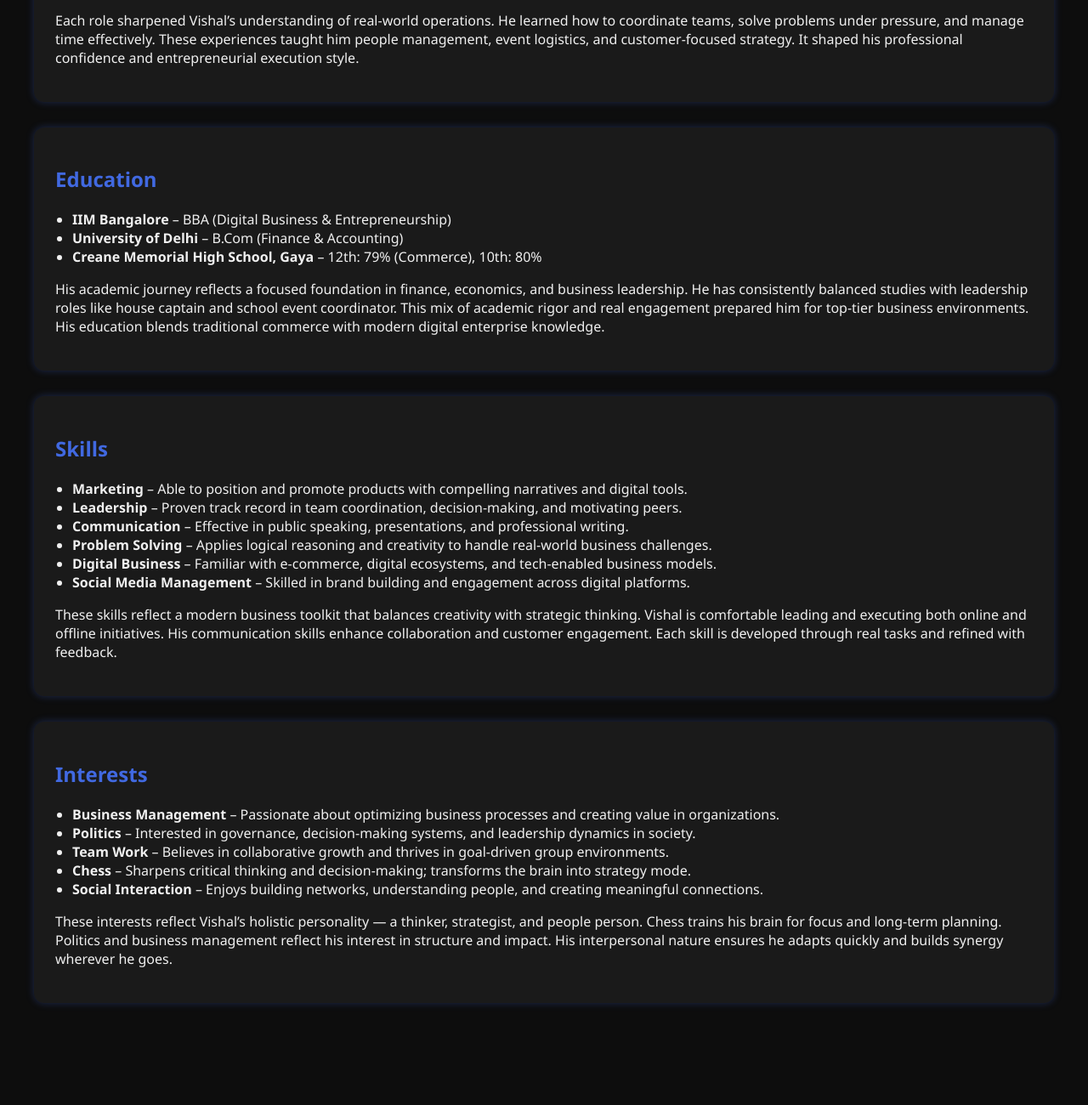
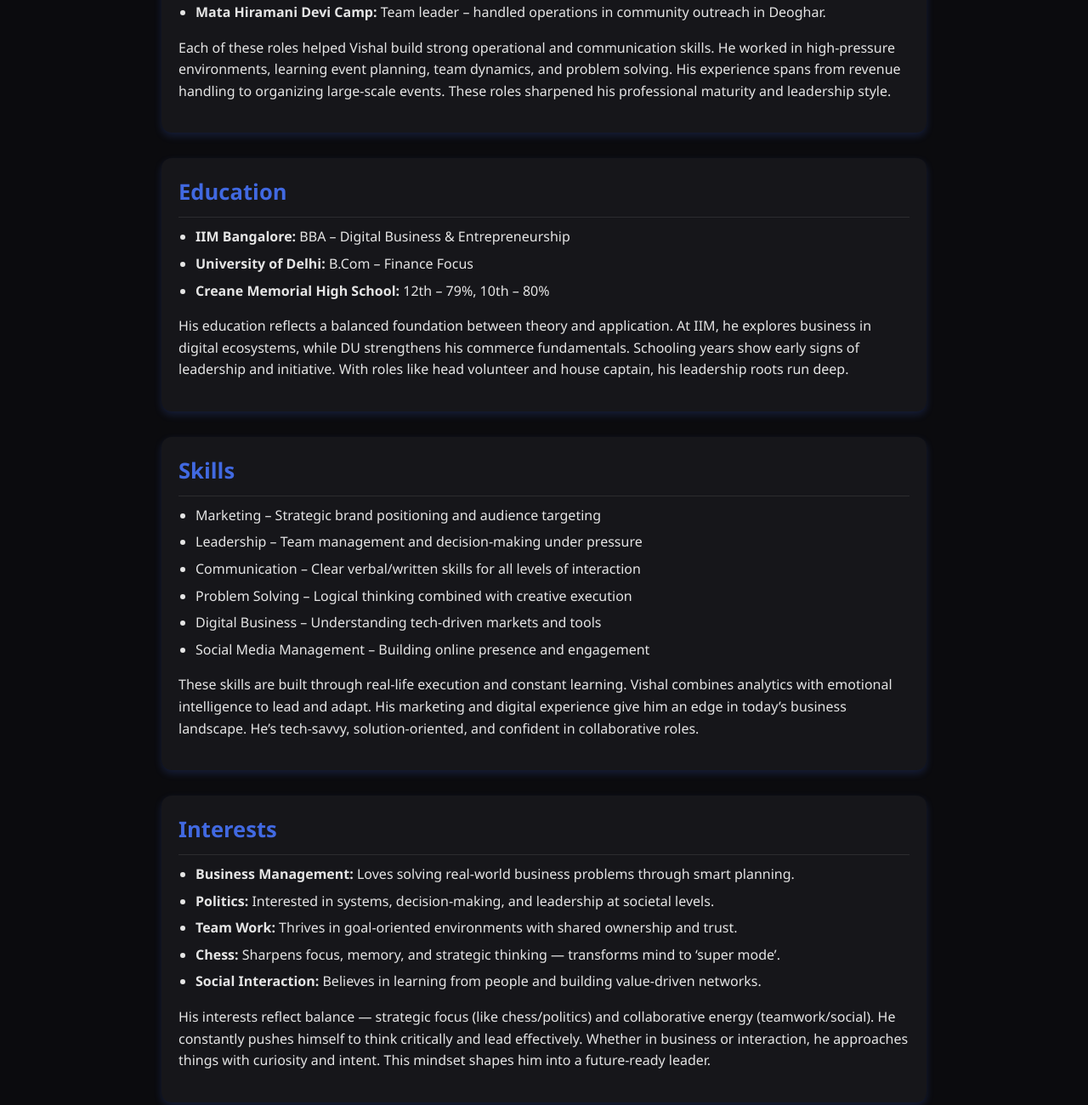
Before and after one commit to Bhavyas696/vishal-agarwal-resume, a plain HTML site: page index.html in a window 1280 px wide. Shown: the part 698-1998 px from the top of the page at 85% size. Before the commit the page ends 1948 px from the top, so only its background shows below. Drawn offline with Linux system fonts and the light colour scheme.

Commit message:
Update index.html

```diff
--- a/index.html
+++ b/index.html
@@ -1,95 +1,120 @@
 <!DOCTYPE html>
 <html lang="en">
 <head>
-  <meta charset="UTF-8">
+  <meta charset="UTF-8" />
+  <meta name="viewport" content="width=device-width, initial-scale=1.0" />
   <title>Vishal Raj - Resume</title>
   <style>
     body {
       margin: 0;
-      font-family: 'Segoe UI', Tahoma, Geneva, Verdana, sans-serif;
-      background-color: #0D0D0D;
-      color: #F0F0F0;
-      padding: 40px;
+      font-family: 'Segoe UI', sans-serif;
+      background-color: #0b0b0e;
+      color: #e5e5e5;
+      padding: 40px 20px;
+      line-height: 1.6;
     }
-    h1, h2 {
-      color: #4169E1; /* Royal Blue */
+    .container {
+      max-width: 900px;
+      margin: auto;
+    }
+    h1 {
+      font-size: 2.5rem;
+      color: #4169e1;
+      margin-bottom: 5px;
+    }
+    h2 {
+      color: #4169e1;
+      margin-bottom: 10px;
     }
     .card {
-      background-color: #1A1A1A;
+      background: #16161a;
+      padding: 20px;
       border-radius: 12px;
-      padding: 25px;
+      box-shadow: 0 4px 10px rgba(65, 105, 225, 0.2);
       margin-bottom: 30px;
-      box-shadow: 0 0 10px rgba(65, 105, 225, 0.3);
+      transition: transform 0.3s ease;
+    }
+    .card:hover {
+      transform: scale(1.01);
+    }
+    .section-title {
+      margin-top: 0;
+      font-size: 1.6rem;
+      border-bottom: 1px solid #2c2c2f;
+      padding-bottom: 8px;
     }
     ul {
+      margin: 10px 0;
       padding-left: 20px;
     }
-    .highlight {
-      color: #FFD700;
+    li {
+      margin-bottom: 6px;
     }
     .contact p {
-      margin: 6px 0;
+      margin: 5px 0;
     }
   </style>
 </head>
 <body>
+  <div class="container">
 
     <h1>Vishal Raj</h1>
     <div class="card contact">
       <p><strong>Phone:</strong> +91 96080 82758</p>
       <p><strong>Email:</strong> Vishal.agr24@iimb.ac.in</p>
-    <p><strong>Location:</strong> Sheikh Sarai Phase 2, South Delhi</p>
+      <p><strong>Address:</strong> Sheikh Sarai Phase 2, South Delhi</p>
     </div>
 
     <div class="card">
-    <h2>Professional Summary</h2>
-    <p>Vishal is a highly motivated dual-degree student pursuing <span class="highlight">B.Com from DU</span> and <span class="highlight">BBA from IIM Bangalore</span>. His passion for finance, entrepreneurship, and business strategy drives his academic and extracurricular choices. With a strong blend of analytical and leadership skills, he is committed to building value in every opportunity. He brings focus, innovation, and a team-driven mindset to every challenge he undertakes.</p>
+      <h2 class="section-title">Professional Summary</h2>
+      <p>Vishal is pursuing a double degree — B.Com from DU and BBA from IIM Bangalore — combining academic rigor with real-world business insight. With a keen interest in entrepreneurship and digital business, he excels at turning ideas into action. His ability to multitask, lead teams, and execute under pressure sets him apart. He's focused on creating impact and driving value through innovation.</p>
     </div>
 
     <div class="card">
-    <h2>Experience</h2>
+      <h2 class="section-title">Experience</h2>
       <ul>
-      <li><strong>Mata Hiramani Devi Camp (2024)</strong> – Managed operations and coordinated volunteers during a community health initiative in Deoghar, Jharkhand.</li>
-      <li><strong>BOACON 2024, Rajgir</strong> – Core Operations Team Member for a major medical conference with over 1000+ attendees.</li>
-      <li><strong>Intern at Metvy</strong> – Worked as a Revenue Generation Specialist, building leads and converting users through strategic outreach.</li>
+        <li><strong>Metvy Internship:</strong> Revenue Generation Specialist – drove outreach, sales, and strategic conversion.</li>
+        <li><strong>BOACON 2024:</strong> Core Operations Team – led logistics for 1000+ participant event at Rajgir, Bihar.</li>
+        <li><strong>Mata Hiramani Devi Camp:</strong> Team leader – handled operations in community outreach in Deoghar.</li>
       </ul>
-    <p>Each role sharpened Vishal’s understanding of real-world operations. He learned how to coordinate teams, solve problems under pressure, and manage time effectively. These experiences taught him people management, event logistics, and customer-focused strategy. It shaped his professional confidence and entrepreneurial execution style.</p>
+      <p>Each of these roles helped Vishal build strong operational and communication skills. He worked in high-pressure environments, learning event planning, team dynamics, and problem solving. His experience spans from revenue handling to organizing large-scale events. These roles sharpened his professional maturity and leadership style.</p>
     </div>
 
     <div class="card">
-    <h2>Education</h2>
+      <h2 class="section-title">Education</h2>
       <ul>
-      <li><strong>IIM Bangalore</strong> – BBA (Digital Business & Entrepreneurship)</li>
-      <li><strong>University of Delhi</strong> – B.Com (Finance & Accounting)</li>
-      <li><strong>Creane Memorial High School, Gaya</strong> – 12th: 79% (Commerce), 10th: 80%</li>
+        <li><strong>IIM Bangalore:</strong> BBA – Digital Business & Entrepreneurship</li>
+        <li><strong>University of Delhi:</strong> B.Com – Finance Focus</li>
+        <li><strong>Creane Memorial High School:</strong> 12th – 79%, 10th – 80%</li>
       </ul>
-    <p>His academic journey reflects a focused foundation in finance, economics, and business leadership. He has consistently balanced studies with leadership roles like house captain and school event coordinator. This mix of academic rigor and real engagement prepared him for top-tier business environments. His education blends traditional commerce with modern digital enterprise knowledge.</p>
+      <p>His education reflects a balanced foundation between theory and application. At IIM, he explores business in digital ecosystems, while DU strengthens his commerce fundamentals. Schooling years show early signs of leadership and initiative. With roles like head volunteer and house captain, his leadership roots run deep.</p>
     </div>
 
     <div class="card">
-    <h2>Skills</h2>
+      <h2 class="section-title">Skills</h2>
       <ul>
-      <li><strong>Marketing</strong> – Able to position and promote products with compelling narratives and digital tools.</li>
-      <li><strong>Leadership</strong> – Proven track record in team coordination, decision-making, and motivating peers.</li>
-      <li><strong>Communication</strong> – Effective in public speaking, presentations, and professional writing.</li>
-      <li><strong>Problem Solving</strong> – Applies logical reasoning and creativity to handle real-world business challenges.</li>
-      <li><strong>Digital Business</strong> – Familiar with e-commerce, digital ecosystems, and tech-enabled business models.</li>
-      <li><strong>Social Media Management</strong> – Skilled in brand building and engagement across digital platforms.</li>
+        <li>Marketing – Strategic brand positioning and audience targeting</li>
+        <li>Leadership – Team management and decision-making under pressure</li>
+        <li>Communication – Clear verbal/written skills for all levels of interaction</li>
+        <li>Problem Solving – Logical thinking combined with creative execution</li>
+        <li>Digital Business – Understanding tech-driven markets and tools</li>
+        <li>Social Media Management – Building online presence and engagement</li>
       </ul>
-    <p>These skills reflect a modern business toolkit that balances creativity with strategic thinking. Vishal is comfortable leading and executing both online and offline initiatives. His communication skills enhance collaboration and customer engagement. Each skill is developed through real tasks and refined with feedback.</p>
+      <p>These skills are built through real-life execution and constant learning. Vishal combines analytics with emotional intelligence to lead and adapt. His marketing and digital experience give him an edge in today’s business landscape. He’s tech-savvy, solution-oriented, and confident in collaborative roles.</p>
     </div>
 
     <div class="card">
-    <h2>Interests</h2>
+      <h2 class="section-title">Interests</h2>
       <ul>
-      <li><strong>Business Management</strong> – Passionate about optimizing business processes and creating value in organizations.</li>
-      <li><strong>Politics</strong> – Interested in governance, decision-making systems, and leadership dynamics in society.</li>
-      <li><strong>Team Work</strong> – Believes in collaborative growth and thrives in goal-driven group environments.</li>
-      <li><strong>Chess</strong> – Sharpens critical thinking and decision-making; transforms the brain into strategy mode.</li>
-      <li><strong>Social Interaction</strong> – Enjoys building networks, understanding people, and creating meaningful connections.</li>
+        <li><strong>Business Management:</strong> Loves solving real-world business problems through smart planning.</li>
+        <li><strong>Politics:</strong> Interested in systems, decision-making, and leadership at societal levels.</li>
+        <li><strong>Team Work:</strong> Thrives in goal-oriented environments with shared ownership and trust.</li>
+        <li><strong>Chess:</strong> Sharpens focus, memory, and strategic thinking — transforms mind to ‘super mode’.</li>
+        <li><strong>Social Interaction:</strong> Believes in learning from people and building value-driven networks.</li>
       </ul>
-    <p>These interests reflect Vishal’s holistic personality — a thinker, strategist, and people person. Chess trains his brain for focus and long-term planning. Politics and business management reflect his interest in structure and impact. His interpersonal nature ensures he adapts quickly and builds synergy wherever he goes.</p>
+      <p>His interests reflect balance — strategic focus (like chess/politics) and collaborative energy (teamwork/social). He constantly pushes himself to think critically and lead effectively. Whether in business or interaction, he approaches things with curiosity and intent. This mindset shapes him into a future-ready leader.</p>
     </div>
 
+  </div>
 </body>
 </html>
```
Lines whose indentation alone changed are shown as unchanged.
